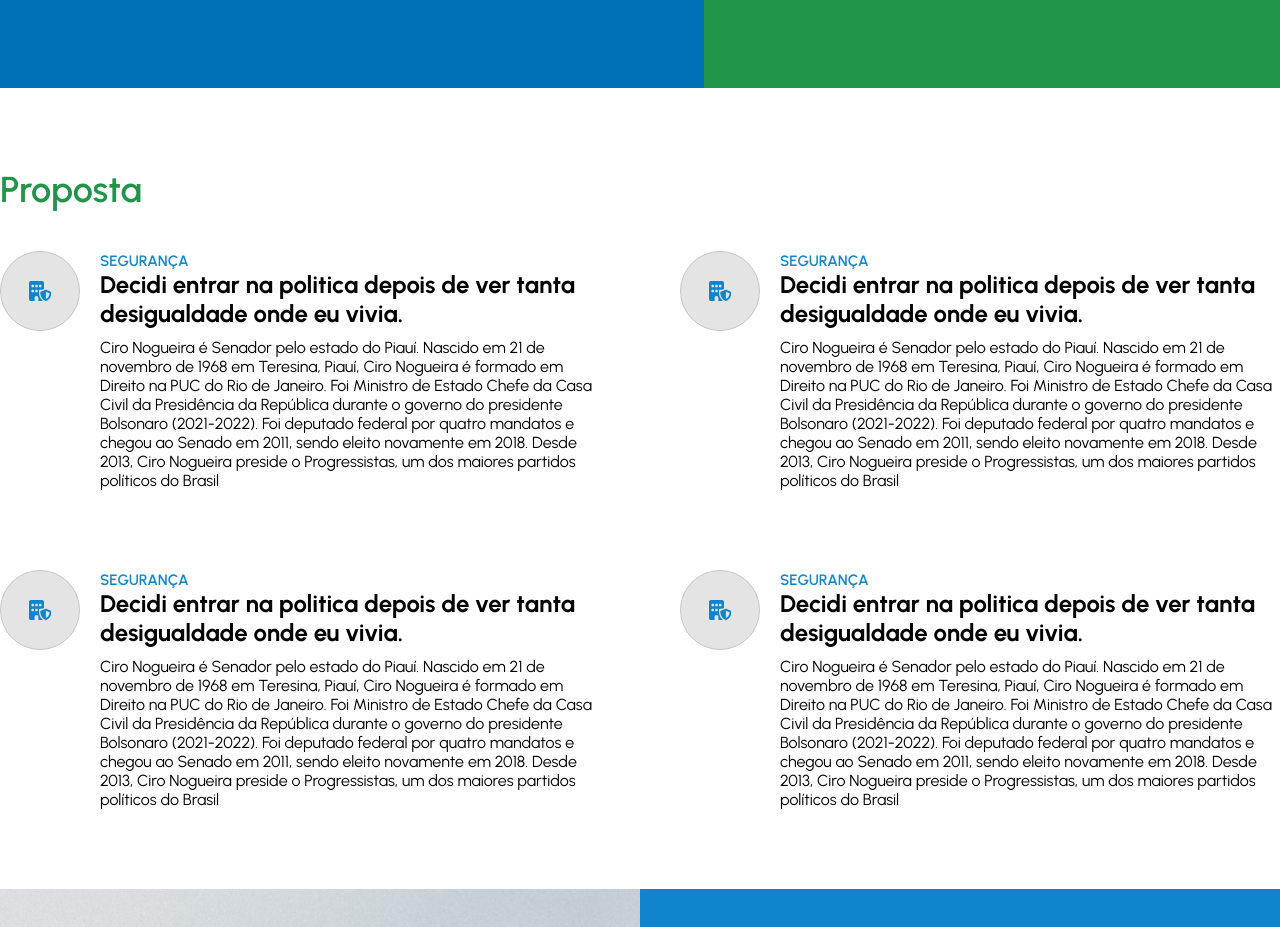
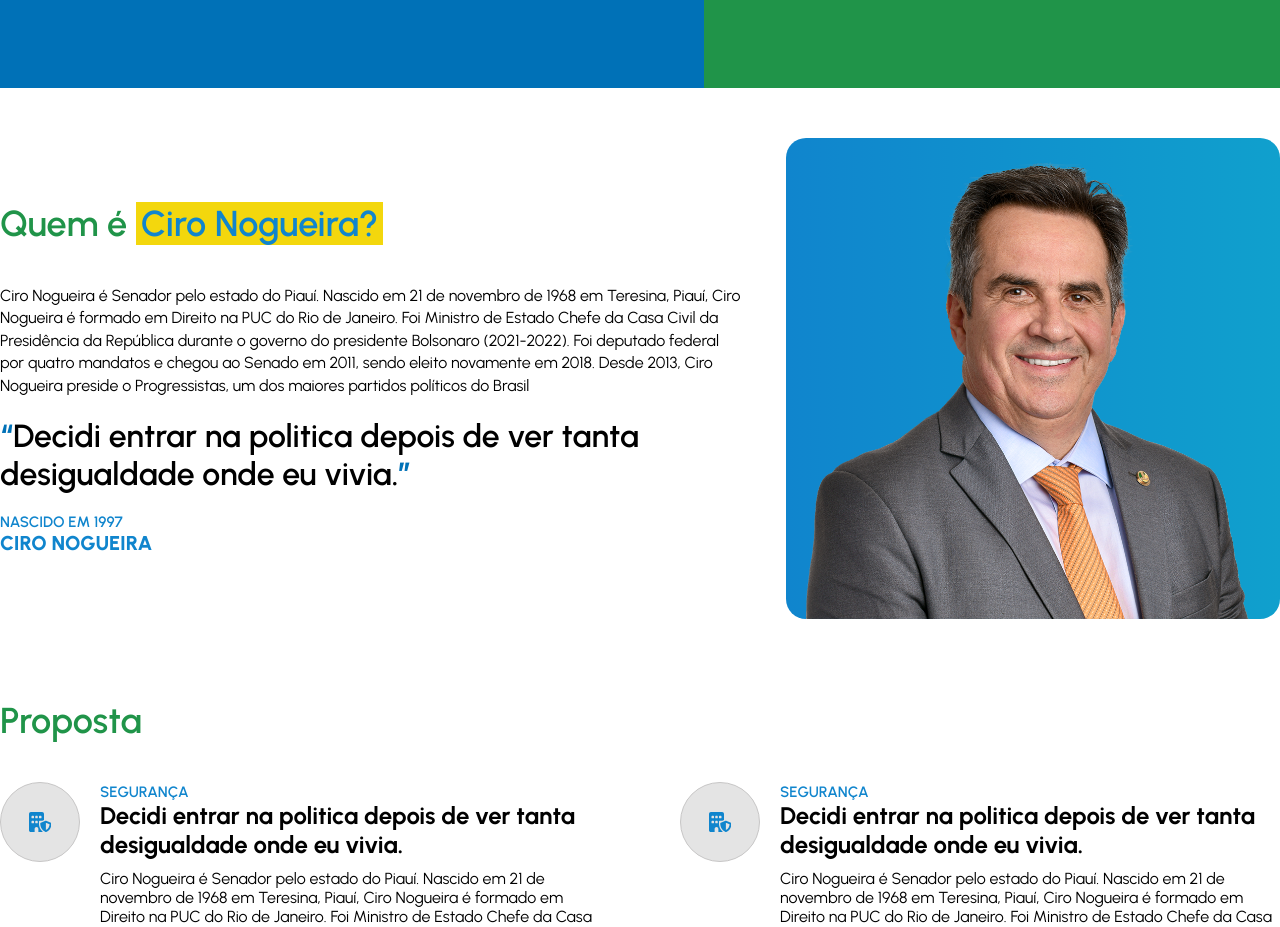
Before and after one commit to hudsonvini/politica, a Next.js app: page / in a window 1280 px wide. Shown: the part 1800-2727 px from the top of the page. Built offline with nearby package versions, Linux system fonts and the light colour scheme.

Commit message:
Componente InfoCandidate criado

```diff
--- /dev/null
+++ b/src/app/components/InfoCandidate/InfoCandidate.jsx
@@ -0,0 +1,41 @@
+import styles from "./infoCandidate.module.css";
+
+export default function InfoCandidate() {
+  return (
+    <section className={styles.container}>
+      <div className={styles.contentInfoCandidate}>
+        <h1 className={styles.nameInfoCandidate}>
+          Quem é <span className={styles.textBackground}>Ciro Nogueira?</span>
+        </h1>
+        <div className={styles.contentTextCandidate}>
+          <p className={styles.paragraphCandidate}>
+            Ciro Nogueira é Senador pelo estado do Piauí. Nascido em 21 de
+            novembro de 1968 em Teresina, Piauí, Ciro Nogueira é formado em
+            Direito na PUC do Rio de Janeiro. Foi Ministro de Estado Chefe da
+            Casa Civil da Presidência da República durante o governo do
+            presidente Bolsonaro (2021-2022). Foi deputado federal por quatro
+            mandatos e chegou ao Senado em 2011, sendo eleito novamente em 2018.
+            Desde 2013, Ciro Nogueira preside o Progressistas, um dos maiores
+            partidos políticos do Brasil
+          </p>
+          <span className={styles.phraseCandidate}>
+            <b className={styles.marksColor}>“</b>Decidi entrar na politica
+            depois de ver tanta desigualdade onde eu vivia.
+            <b className={styles.marksColor}>”</b>
+          </span>
+          <h4 className={styles.birthCandidate}>
+            nascido em 1997 <br />
+            <b className={styles.nameTextBold}>ciro nogueira</b>
+          </h4>
+        </div>
+      </div>
+      <div className={styles.contentImgCandidate}>
+        <img
+          className={styles.ImgCandidate}
+          src="/images/cironogueira.png"
+          alt="Candidato"
+        />
+      </div>
+    </section>
+  );
+}
--- /dev/null
+++ b/src/app/components/InfoCandidate/infoCandidate.module.css
@@ -0,0 +1,81 @@
+.container {
+  max-width: 1500px;
+  margin: 0 auto;
+  display: flex;
+  gap: var(--mid-space);
+  align-items: center;
+  justify-content: space-between;
+  margin-top: 50px;
+}
+
+.nameInfoCandidate {
+  color: var(--verde-escuro-home);
+  font-size: 36px;
+  font-weight: 600;
+  margin-bottom: var(--mid-space);
+}
+
+.textBackground {
+  background-color: var(--amarelo-home);
+  color: var(--azul-claro-home);
+  padding: 0 5px;
+}
+
+.contentTextCandidate {
+  display: flex;
+  flex-direction: column;
+  gap: var(--min-space);
+}
+.paragraphCandidate {
+  max-width: 817px;
+  font-weight: 400;
+  font-size: 16px;
+  line-height: 22.4px;
+}
+
+.phraseCandidate {
+  color: black;
+  font-size: 32px;
+  font-weight: 600;
+  list-style: 44.8px;
+  max-width: 783px;
+}
+
+.marksColor {
+  color: var(--azul-escuro-home);
+}
+
+.birthCandidate {
+  color: var(--azul-claro-home);
+  text-transform: uppercase;
+  font-size: 15px;
+  font-weight: 600;
+}
+
+.nameTextBold {
+  font-weight: 800;
+  font-size: 20px;
+  line-height: 24px;
+}
+
+.contentInfoCandidate {
+  display: flex;
+  flex-direction: column;
+}
+
+.contentImgCandidate {
+  max-width: 494px;
+  background: linear-gradient(to right, #1085cd, #10a0cd);
+  border-radius: 20px;
+  display: flex;
+  justify-content: center;
+  align-items: center;
+  overflow: hidden;
+}
+
+.ImgCandidate {
+  max-width: 100%;
+  max-height: 100%;
+  object-fit: cover;
+  padding: 0 20px;
+}
--- a/src/app/page.js
+++ b/src/app/page.js
@@ -8,7 +8,7 @@
 import { BannerOne } from "./components/BannerOne/BannerOne";
 import { SecondBanner } from "./components/SecondBanner/SecondBanner";
 import Footer from "./components/Footer/Footer";
-
+import InfoCandidate from "./components/InfoCandidate/InfoCandidate";
 
 export default function Home() {
   return (
@@ -25,6 +25,9 @@
       {/* Render the SecondBanner component */}
       <SecondBanner />
 
+      {/* Render the InfoCandidate component */}
+      <InfoCandidate />
+
       {/* Render the Propostas component */}
       <Propostas />
 
@@ -38,7 +41,6 @@
 
       {/* Render the Footer component */}
       <Footer />
-
     </>
   );
 }
```
